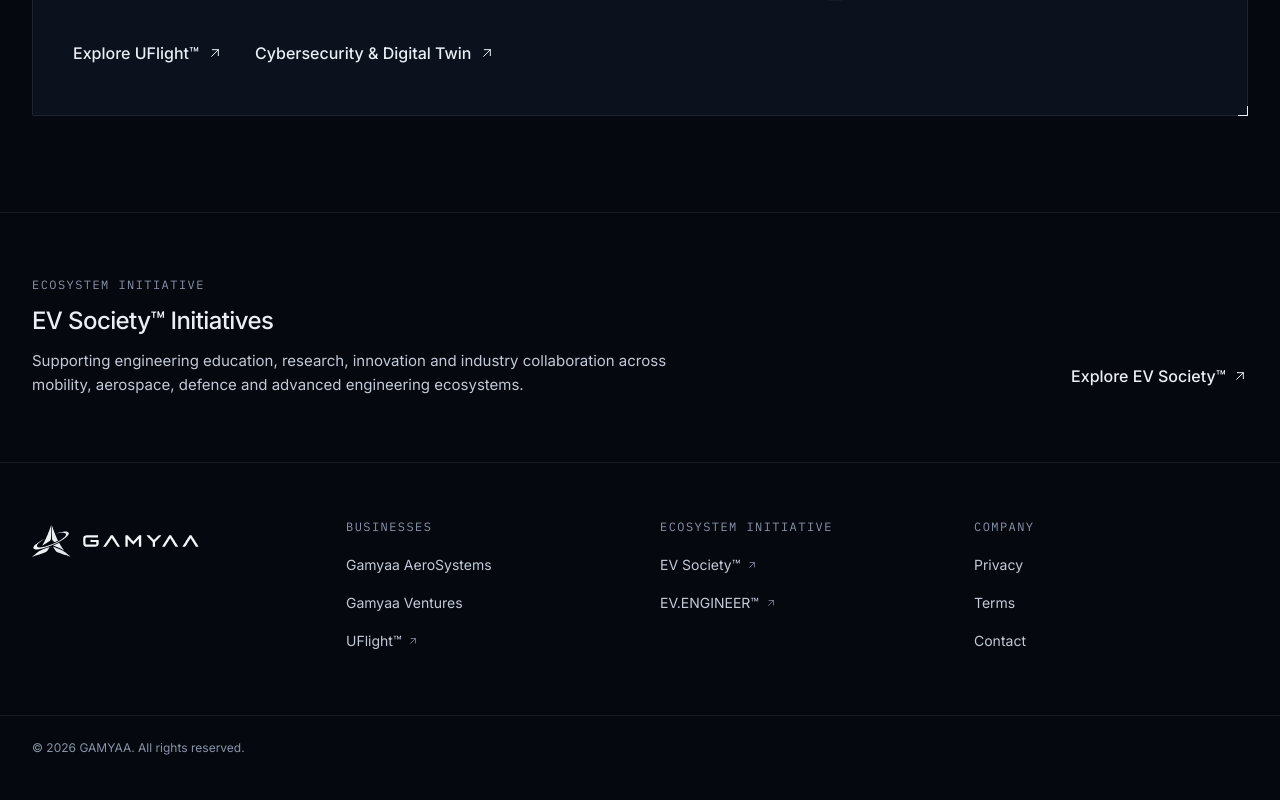
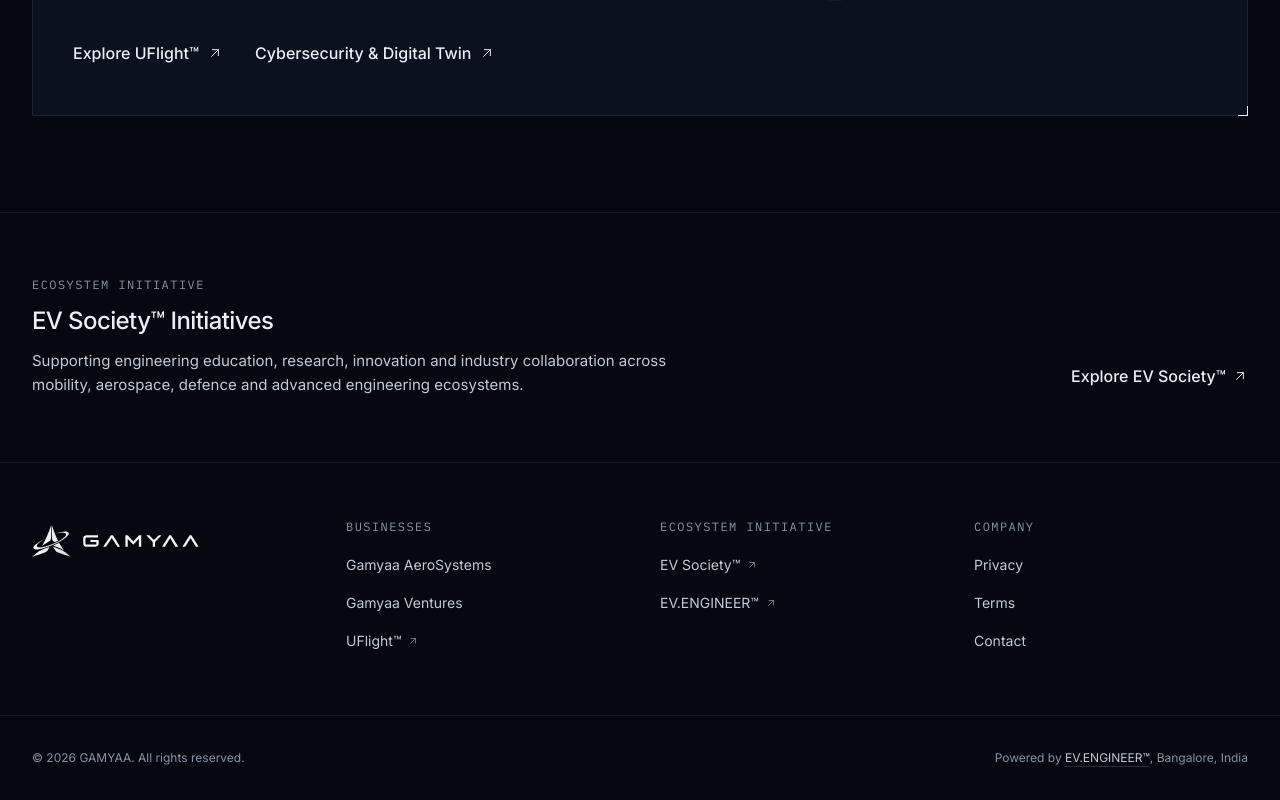
Before and after one commit to gamyaaaerosystems/gamyaa, a Next.js app: page / in a window 1280 px wide. Shown: the part 1584-2384 px from the top of the page. Built offline with nearby package versions, Linux system fonts and the light colour scheme.

Commit message:
updated footer

```diff
--- a/src/components/site/footer.tsx
+++ b/src/components/site/footer.tsx
@@ -88,11 +88,35 @@
         </Col>
       </div>
       <div className="border-t border-line">
-        <p className="container-x py-6 text-xs text-subtle">
-          © {BRAND.copyrightYear} {BRAND.parent}. All rights reserved.
-        </p>
+        <div
+          className="container-x flex flex-col gap-2 py-6 text-xs text-subtle sm:flex-row sm:items-center sm:justify-between"
+          style={{ paddingBottom: "max(1.5rem, env(safe-area-inset-bottom))" }}
+        >
+          <p>
+            © {BRAND.copyrightYear} {BRAND.parent}. All rights reserved.
+          </p>
+          <PoweredBy />
+        </div>
       </div>
     </footer>
+  );
+}
+
+/** Bottom-row credit shared by both footers: "Powered by EV.ENGINEER™, Bangalore, India". */
+function PoweredBy() {
+  return (
+    <p>
+      Powered by{" "}
+      <SmartLink
+        href={DESIGNER.credentialHref}
+        label="ev_engineer"
+        ga={{ event: "designer_profile_click", params: { source_location: "footer" } }}
+        className="inline-flex min-h-9 items-center text-ink-2 underline decoration-line-strong underline-offset-4 hover:text-ink"
+      >
+        {DESIGNER.credential}
+      </SmartLink>
+      , Bangalore, India
+    </p>
   );
 }
 
@@ -187,18 +211,7 @@
           <p>
             © {BRAND.copyrightYear} {aeroLegalName}. All rights reserved.
           </p>
-          <p>
-            Designed by{" "}
-            <SmartLink
-              href={DESIGNER.credentialHref}
-              label="ev_engineer"
-              ga={{ event: "designer_profile_click", params: { source_location: "footer" } }}
-              className="inline-flex min-h-9 items-center text-ink-2 underline decoration-line-strong underline-offset-4 hover:text-ink"
-            >
-              {DESIGNER.credential}
-            </SmartLink>
-            , Bangalore, India
-          </p>
+          <PoweredBy />
         </div>
       </div>
     </footer>
```
